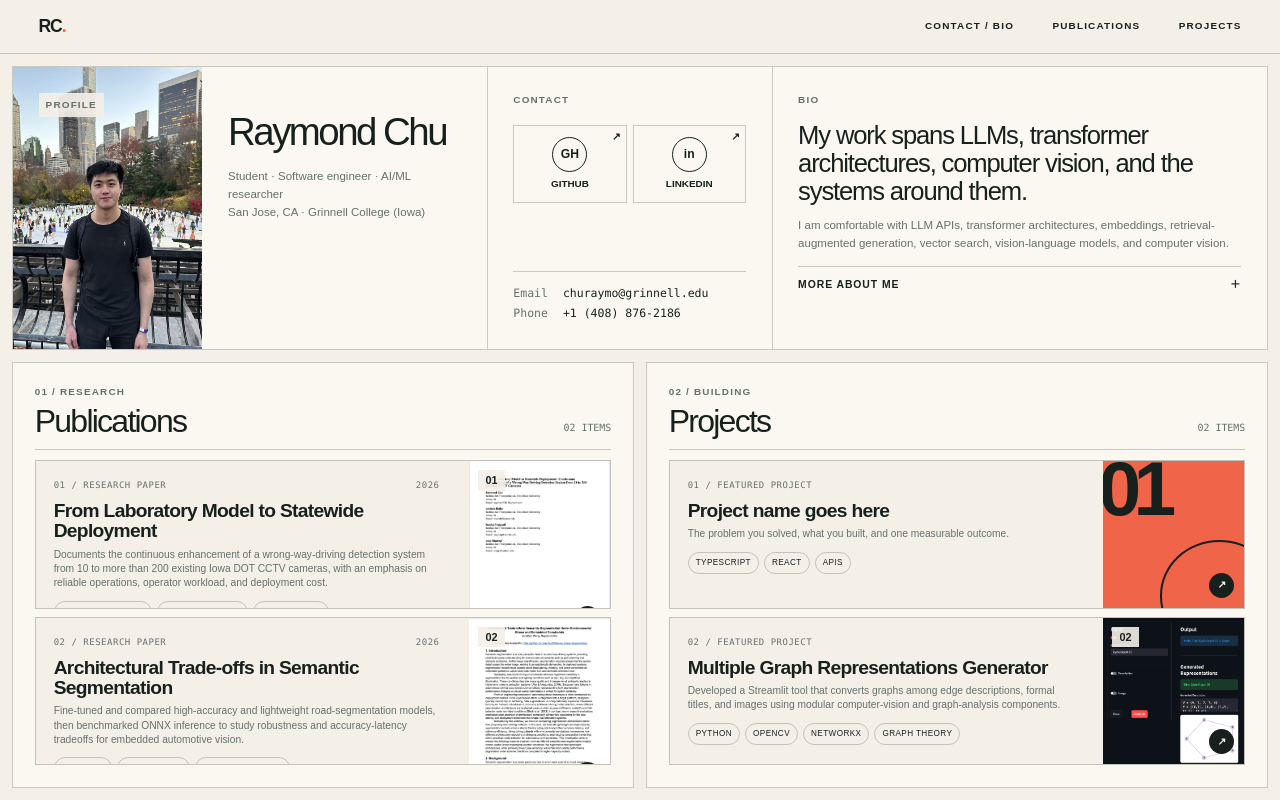
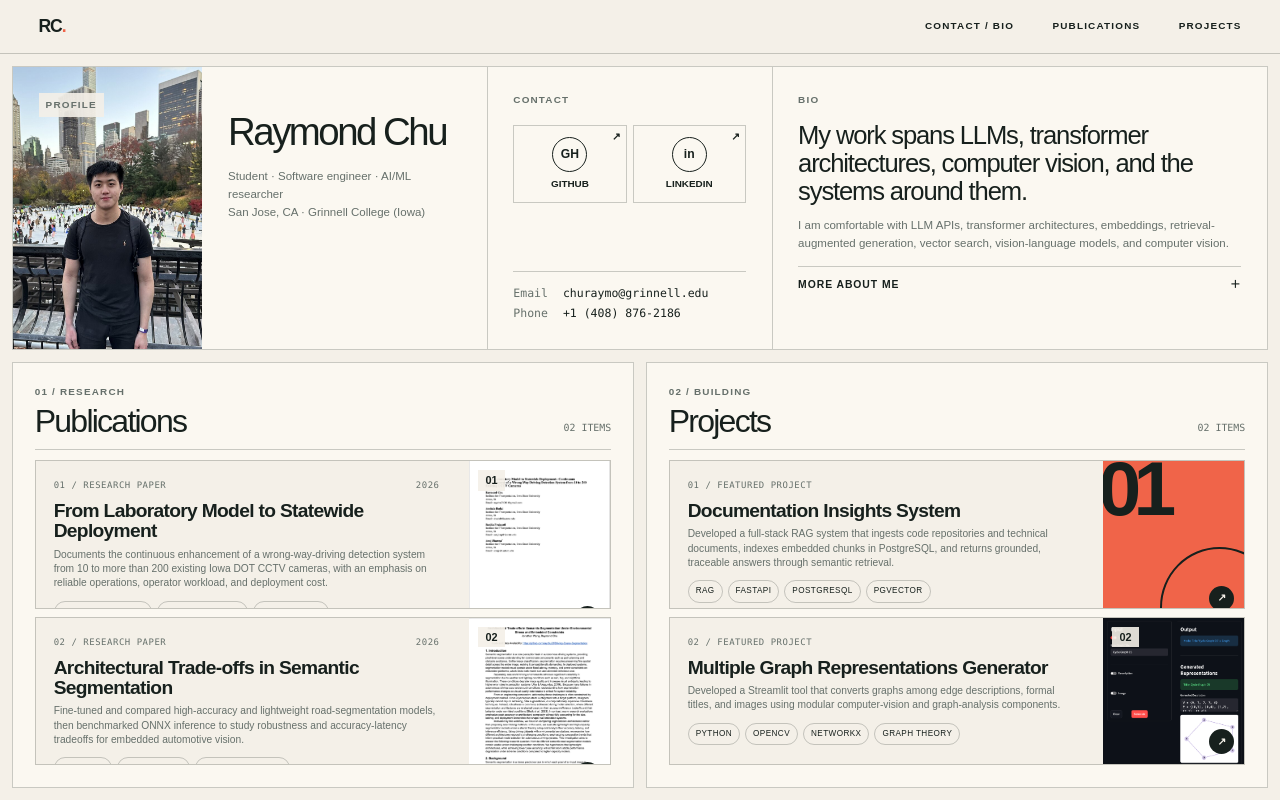
Before and after one commit to raychu23/raychu23.github.io, a Next.js app: page / in a window 1280 px wide. Built offline with nearby package versions, Linux system fonts and the light colour scheme.

Commit message:
Add RAG project to portfolio

```diff
--- a/app/page.tsx
+++ b/app/page.tsx
@@ -31,10 +31,11 @@ const projects = [
   {
     number: "01",
     type: "Featured project",
-    title: "Project name goes here",
-    description: "The problem you solved, what you built, and one measurable outcome.",
-    tags: ["TypeScript", "React", "APIs"],
+    title: "Documentation Insights System",
+    description: "Developed a full-stack RAG system that ingests code repositories and technical documents, indexes embedded chunks in PostgreSQL, and returns grounded, traceable answers through semantic retrieval.",
+    tags: ["RAG", "FastAPI", "PostgreSQL", "pgvector"],
     visual: "coral",
+    href: "https://github.com/raychu23/Documentation-Insights-System",
   },
   {
     number: "02",
```
Also changed, not shown: 1 other file (tests, documents, lock files or other folders).
